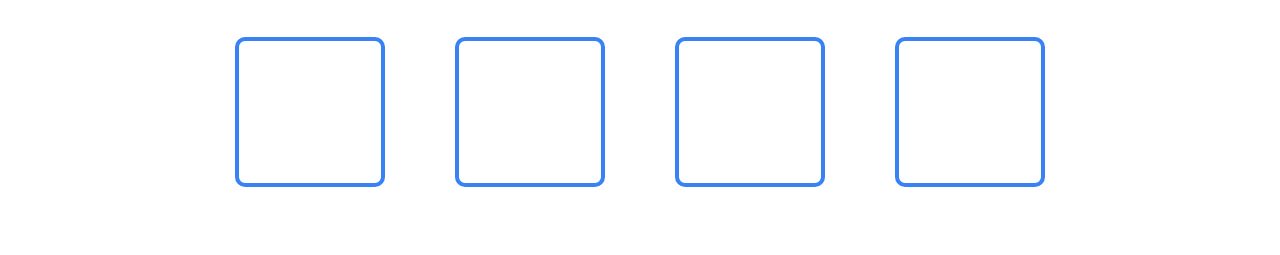
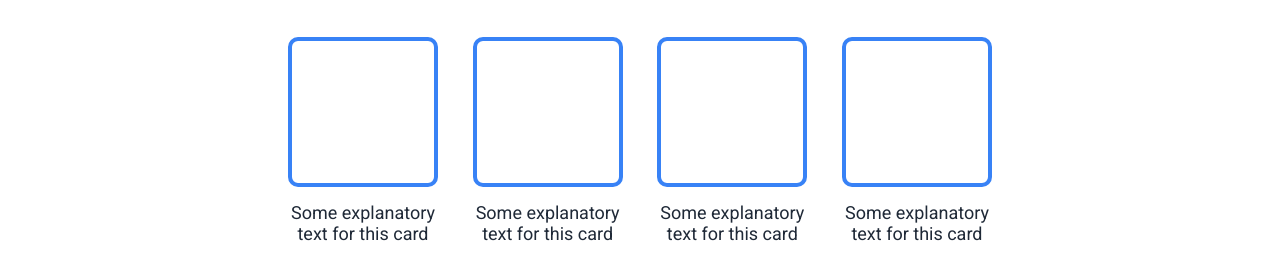
Before and after one commit to drewgar720/odin-landing-page, a plain HTML site: page index.html in a window 1280 px wide. Shown: the part 545-800 px from the top of the page. Drawn offline with Linux system fonts and the light colour scheme.

Commit message:
Add card explanation text
Added text explanations to the bottoms of the cards and centered and defined their style

```diff
--- a/css/style.css
+++ b/css/style.css
@@ -9,6 +9,7 @@ ul {
 }
 .header {
   display: flex;
+  flex-shrink: 0;
   width: 100%;
   height: 460px;
   flex-direction: column;
@@ -76,7 +77,7 @@ ul {
 .infocards {
   display: flex;
   width: 100%;
-  height: 460px;
+  height: 440px;
   flex-direction: column;
   align-items: center;
   background-color: white;
@@ -91,14 +92,28 @@ ul {
 .card_container {
   display: flex;
   flex-direction: row;
+  justify-content: space-between;
+  width: 55%;
 }
 .card {
   width: 150px;
   height: 150px;
   border: 4px solid #3882f6;
   box-sizing: border-box;
-  margin: 0px 35px;
   border-radius: 10px;
+  margin-bottom: 15px;
+}
+.cardwithtext {
+  display: flex;
+  flex-direction: column;
+  align-items: center;
+  justify-content: center;
+  width: 150px;
+}
+.cardtext {
+  font-size: 18px;
+  color: #1f2937;
+  text-align: center;
 }
 .testimonial {
   display: flex;
--- a/index.html
+++ b/index.html
@@ -38,10 +38,22 @@
     <div class="infocards">
       <div class="infocards_title">Here is some useful information:</div>
       <div class="card_container">
-        <div class="card"></div>
-        <div class="card"></div>
-        <div class="card"></div>
-        <div class="card"></div>
+        <div class="cardwithtext">
+          <div class="card"></div>
+          <div class="cardtext">Some explanatory text for this card</div>
+        </div>
+        <div class="cardwithtext">
+          <div class="card"></div>
+          <div class="cardtext">Some explanatory text for this card</div>
+        </div>
+        <div class="cardwithtext">
+          <div class="card"></div>
+          <div class="cardtext">Some explanatory text for this card</div>
+        </div>
+        <div class="cardwithtext">
+          <div class="card"></div>
+          <div class="cardtext">Some explanatory text for this card</div>
+        </div>
       </div>
     </div>
     <div class="testimonial">
```
